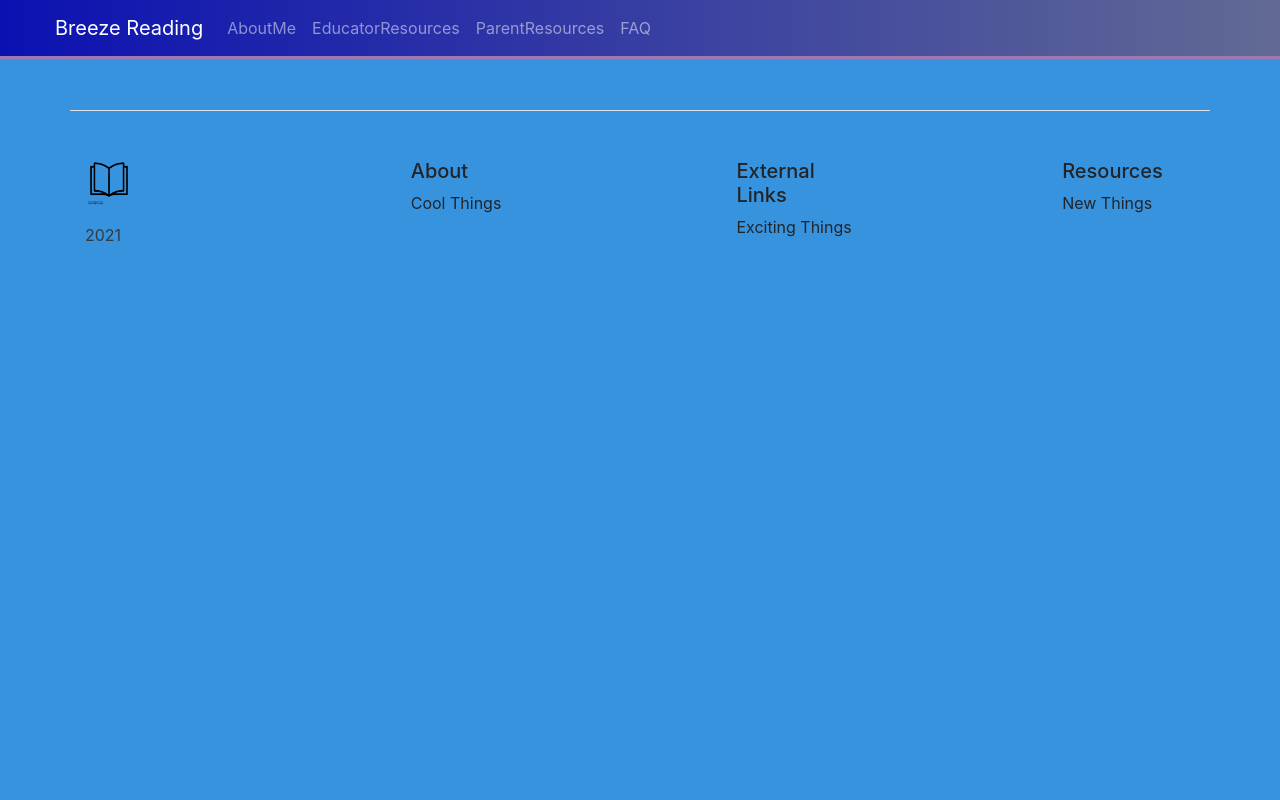
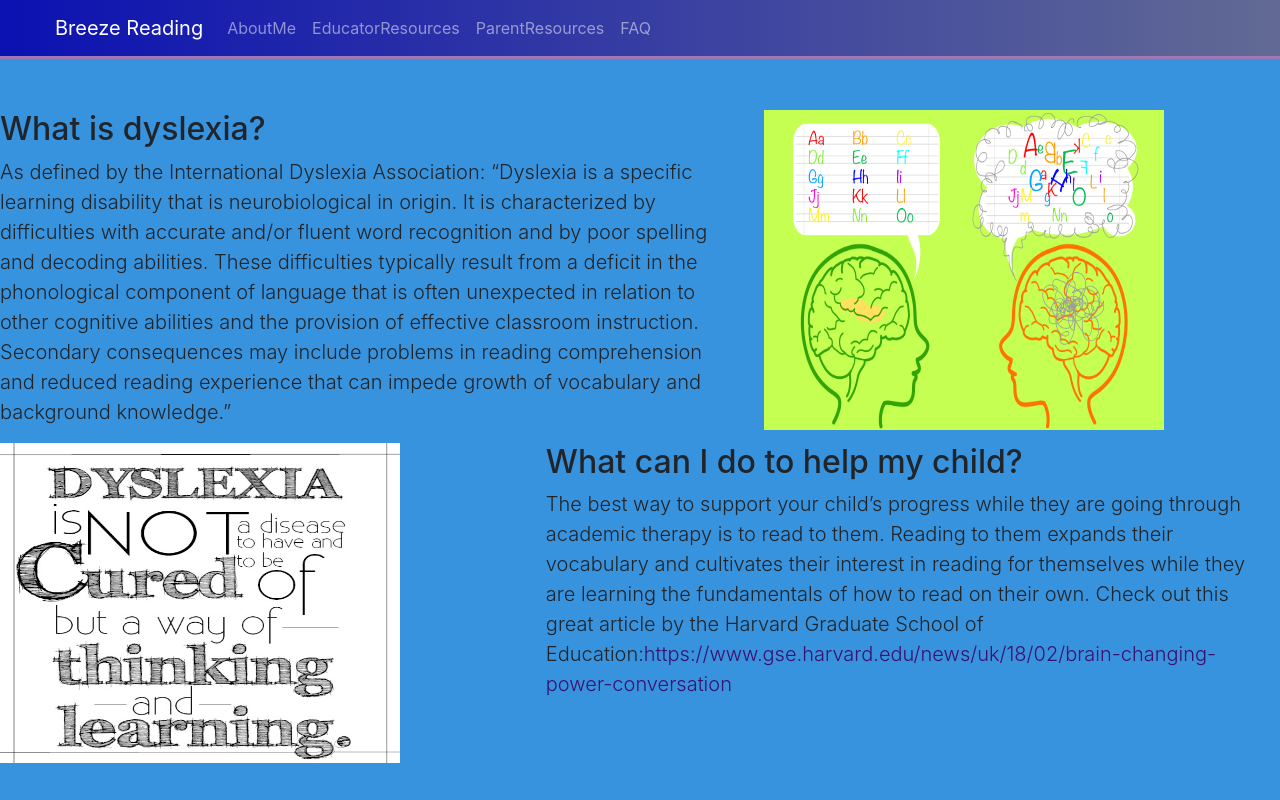
Before and after one commit to KristaMarbury/at-site, a React (Create React App) app: page /faq in a window 1280 px wide. Shown: the top 800 px of the page. Built offline with nearby package versions, Linux system fonts and the light colour scheme.

Commit message:
created a faq page and like this template. Need to put down the seperating lines actually.

```diff
--- a/src/App.css
+++ b/src/App.css
@@ -65,13 +65,17 @@ img {
 }
 
 .afropic {
-  width: 30rem;
-  height: 51rem;
+  width: 27rem;
+  height: 65rem;
 }
 
 /* custom link color for pizazz */
 .linkcolor {
   color: rgba(58, 11, 105, 0.952);
+}
+
+.linkcolor1 {
+  color: rgba(4, 3, 5, 0.952);
 }
 
 /* AboutMe-------------------------------------------------------------------------- */
--- a/src/components/Footer.js
+++ b/src/components/Footer.js
@@ -18,7 +18,9 @@ const Footer = () => {
         </div>
         <div class="col"> </div>
         <div class="col">
-          <h5>About</h5>
+          <Link to="/aboutme" class="linkcolor1">
+            <h5>About</h5>
+          </Link>
           <ul class="nav flex-column">
             <li class="nav-item mb-2">Cool Things</li>
           </ul>
@@ -27,7 +29,9 @@ const Footer = () => {
         <div class="col">
           <h5>External Links</h5>
           <ul class="nav flex-column">
-            <li class="nav-item mb-2">Exciting Things</li>
+            <Link to="https://asdec.org/" class="linkcolor1">
+              <li class="nav-item mb-2">ADEC website</li>
+            </Link>
           </ul>
         </div>
         <div class="col"> </div>
--- a/src/pages/FAQ.js
+++ b/src/pages/FAQ.js
@@ -1,8 +1,64 @@
 import React from "react";
+import { Link } from "react-router-dom";
+import dqpic from "./images/DyslexiaKidPic.png";
+import dquote from "./images/DyslexiaQuote.jpeg";
 // import { Link } from "react-router-dom";
 
 const FAQ = () => {
-  return <main></main>;
+  return (
+    <main>
+      <div class="row featurette">
+        <div class="col-md-7">
+          <h2 class="featurrette-heading">What is dyslexia?</h2>
+          <p class="lead">
+            As defined by the International Dyslexia Association: “Dyslexia is a
+            specific learning disability that is neurobiological in origin. It
+            is characterized by difficulties with accurate and/or fluent word
+            recognition and by poor spelling and decoding abilities. These
+            difficulties typically result from a deficit in the phonological
+            component of language that is often unexpected in relation to other
+            cognitive abilities and the provision of effective classroom
+            instruction. Secondary consequences may include problems in reading
+            comprehension and reduced reading experience that can impede growth
+            of vocabulary and background knowledge.”
+          </p>
+        </div>
+        <div class="col-md-5">
+          <img
+            src={dqpic}
+            alt="cartoon comparing an ordered mind and a disordered one."
+          />
+        </div>
+      </div>
+      <div class="row featurette">
+        <div class="col-md-5">
+          <img
+            src={dquote}
+            alt="cartoon comparing an ordered mind and a disordered one."
+          />
+        </div>
+        <div class="col-md-7">
+          <h2 class="featurrette-heading">What can I do to help my child?</h2>
+          <p class="lead">
+            The best way to support your child’s progress while they are going
+            through academic therapy is to read to them. Reading to them expands
+            their vocabulary and cultivates their interest in reading for
+            themselves while they are learning the fundamentals of how to read
+            on their own. Check out this great article by the Harvard Graduate
+            School of Education:
+            <span>
+              <a
+                href="https://www.gse.harvard.edu/news/uk/18/02/brain-changing-power-conversation"
+                class="linkcolor"
+              >
+                https://www.gse.harvard.edu/news/uk/18/02/brain-changing-power-conversation
+              </a>
+            </span>
+          </p>
+        </div>
+      </div>
+    </main>
+  );
 };
 
 export default FAQ;
```
